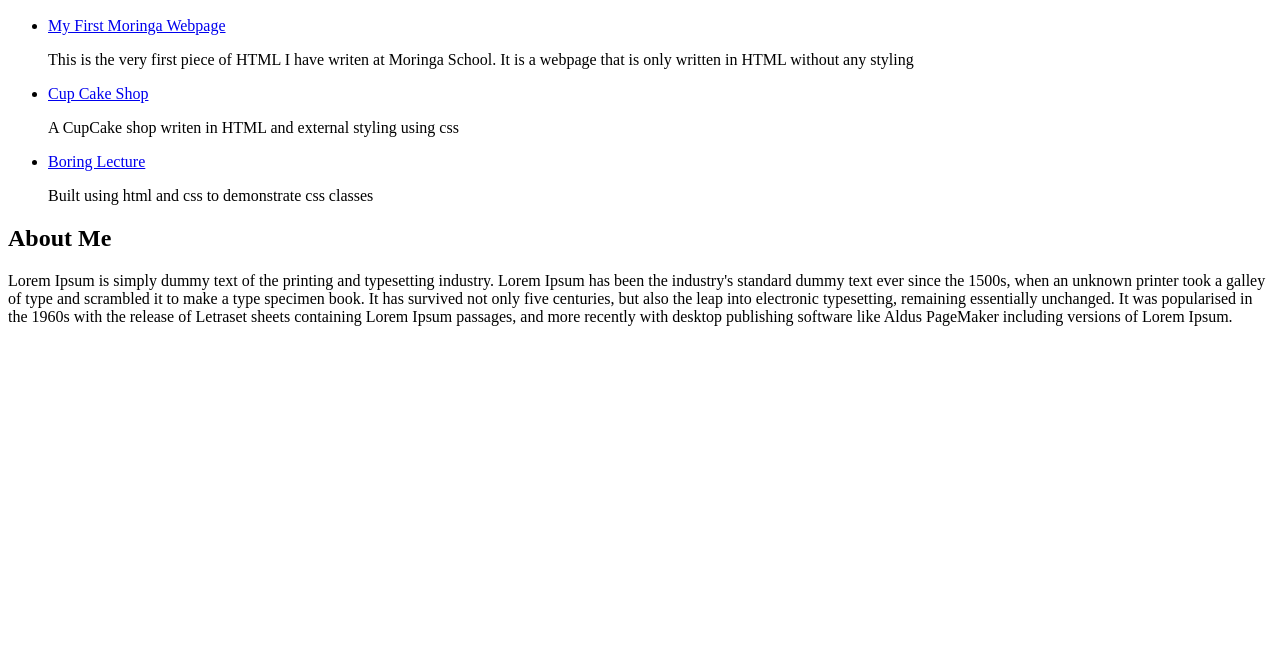
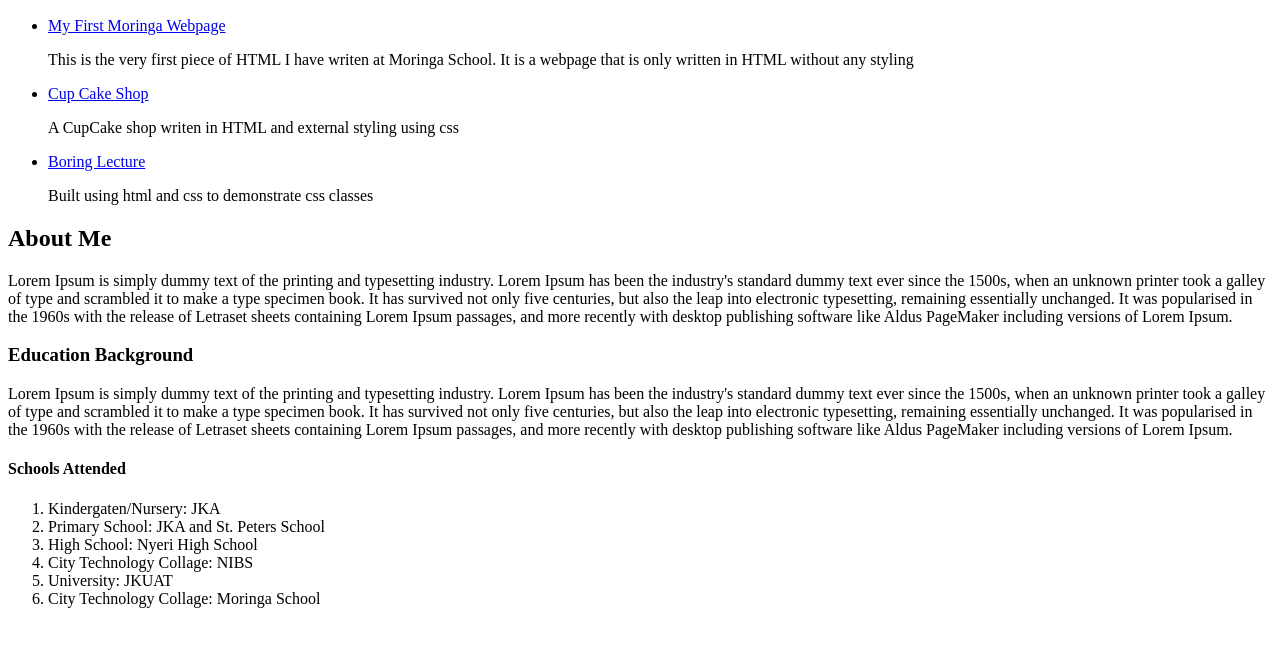
Before and after one commit to kiburei/first.github.io, a plain HTML site: page index.html in a window 1280 px wide. Shown: the part 110-756 px from the top of the page. Drawn offline with Linux system fonts and the light colour scheme.

Commit message:
Academic Background

```diff
--- a/index.html
+++ b/index.html
@@ -23,6 +23,18 @@
     <div class="">
       <h2>About Me</h2>
       <p>Lorem Ipsum is simply dummy text of the printing and typesetting industry. Lorem Ipsum has been the industry's standard dummy text ever since the 1500s, when an unknown printer took a galley of type and scrambled it to make a type specimen book. It has survived not only five centuries, but also the leap into electronic typesetting, remaining essentially unchanged. It was popularised in the 1960s with the release of Letraset sheets containing Lorem Ipsum passages, and more recently with desktop publishing software like Aldus PageMaker including versions of Lorem Ipsum.</p>
+      <h3>Education Background</h3>
+      <p>Lorem Ipsum is simply dummy text of the printing and typesetting industry. Lorem Ipsum has been the industry's standard dummy text ever since the 1500s, when an unknown printer took a galley of type and scrambled it to make a type specimen book. It has survived not only five centuries, but also the leap into electronic typesetting, remaining essentially unchanged. It was popularised in the 1960s with the release of Letraset sheets containing Lorem Ipsum passages, and more recently with desktop publishing software like Aldus PageMaker including versions of Lorem Ipsum.</p>
+      <h4>Schools Attended</h4>
+      <ol>
+        <li>Kindergaten/Nursery: JKA</li>
+        <li>Primary School: JKA and St. Peters School</li>
+        <li>High School: Nyeri High School</li>
+        <li>City Technology Collage: NIBS</li>
+        <li>University: JKUAT</li>
+        <li>City Technology Collage: Moringa School</li>
+      </ol>
+
 
     </div>
 
```
